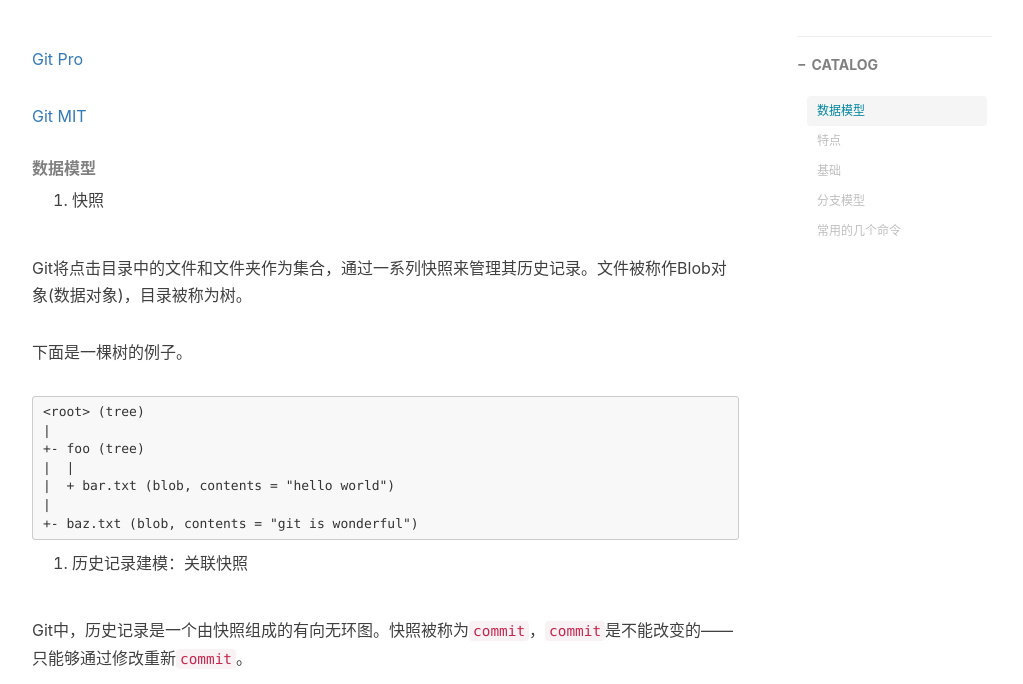
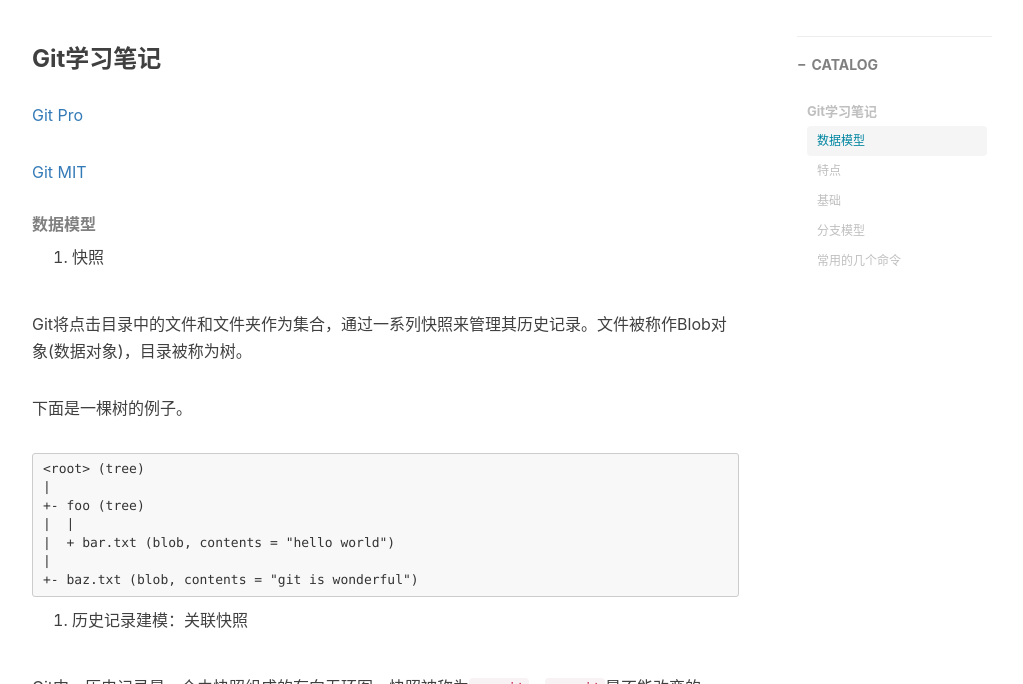
Before and after one commit to huang-feiyu/old, a Jekyll site: the page built from _posts/2021-07-28-Learning-Git.md, in a window 1280 px wide and 900 px high, scrolled down 311 px, cut to the strip 216-900 px from the top of the window. Shown: the whole strip, without its empty margins (233-1256 px from the left). Built offline with Jekyll 4.4.1, drawn with Linux system fonts in a browser that asks for light colours; nearby versions of some CDN libraries; comment, search, counter and statistics services are not loaded.

Commit message:
Modified format in `Learning Git`

```diff
--- a/_posts/2021-07-28-Learning-Git.md
+++ b/_posts/2021-07-28-Learning-Git.md
@@ -9,6 +9,8 @@ catalog: true
 tags:
    - Programming
 ---
+
+### Git学习笔记
 
 [Git Pro](https://www.progit.cn/)
 
```
